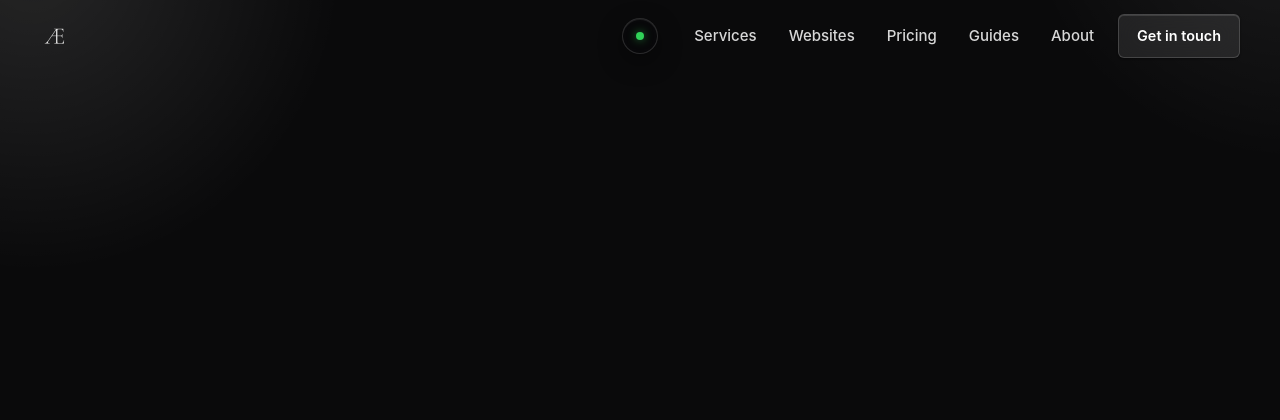
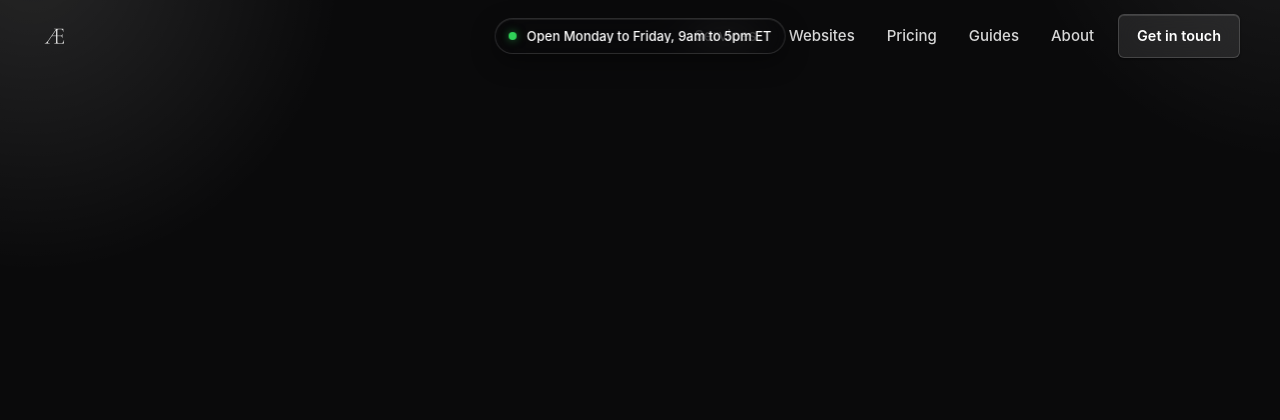
Before and after one commit to aesoftwaresolutions/AESOFTWARESOLUTIONS.COM, a WordPress theme: template header.php in a window 1280 px wide. Shown: the top 420 px of the page. Run offline with PHP 8.4 and a stand-in for WordPress, Linux system fonts and the light colour scheme; the site name, menu and one post (Sample post) are stand-ins, and other content is empty; some libraries are stand-ins or nearby versions.

Commit message:
Websites fixes follow-up: keep header pill text always visible, enlarge Nextdoor icon to 72px

```diff
--- a/assets/refresh/ae-v5.css
+++ b/assets/refresh/ae-v5.css
@@ -684,8 +684,8 @@ footer.site-footer.v5-footer {
 .v5-social { list-style: none; margin: 24px 0 0; padding: 0; display: grid; grid-template-columns: repeat(2, minmax(0, 1fr)); gap: 10px 16px; font-size: .9375rem; }
 .v5-social__link { display: inline-flex; align-items: center; gap: .55em; color: var(--text); text-decoration: none; min-height: 28px; }
 .v5-social__link svg { display: inline-block; width: 18px; height: 18px; flex: none; }
-/* Nextdoor's mark is a wide wordmark, not a square glyph: give it a wide box so it reads at the same weight as the other icons. */
-.v5-social__link--nextdoor svg { width: 44px; height: 18px; }
+/* Nextdoor's mark is a wide wordmark, not a square glyph: give it a wide box so it reads at the same height (18px) as the other icons. The viewBox is 24x6 (4:1), so 72px wide renders the wordmark 18px tall. */
+.v5-social__link--nextdoor svg { width: 72px; height: 18px; }
 .v5-social__link:hover, .v5-social__link:focus-visible { text-decoration: underline; text-underline-offset: 3px; }
 .v5-footer__legal {
   max-width: var(--wrap);
@@ -1811,11 +1811,11 @@ html.ae-calm .ae-glass-cursor { display: none !important; }
   display: block;
   overflow: hidden;
   text-overflow: ellipsis;
-  max-width: 0;
-  opacity: 0;
-  margin-left: 0;
-}
-/* Open: the pill widens to show the line. Without JS (or reduced motion) it is open and still. */
+  max-width: 300px;
+  opacity: 1;
+  margin-left: 10px;
+}
+/* The pill always shows the status line. The old open/close cycle left visitors seeing only a green dot, so the text is no longer gated on .is-open. */
 .ae-island.is-open .ae-island__text { max-width: 300px; opacity: 1; margin-left: 10px; }
 html.ae-js:not(.ae-calm) .ae-island__text {
   transition: max-width .55s cubic-bezier(.3, 1.25, .5, 1), opacity .35s var(--ease), margin-left .55s cubic-bezier(.3, 1.25, .5, 1);
```
